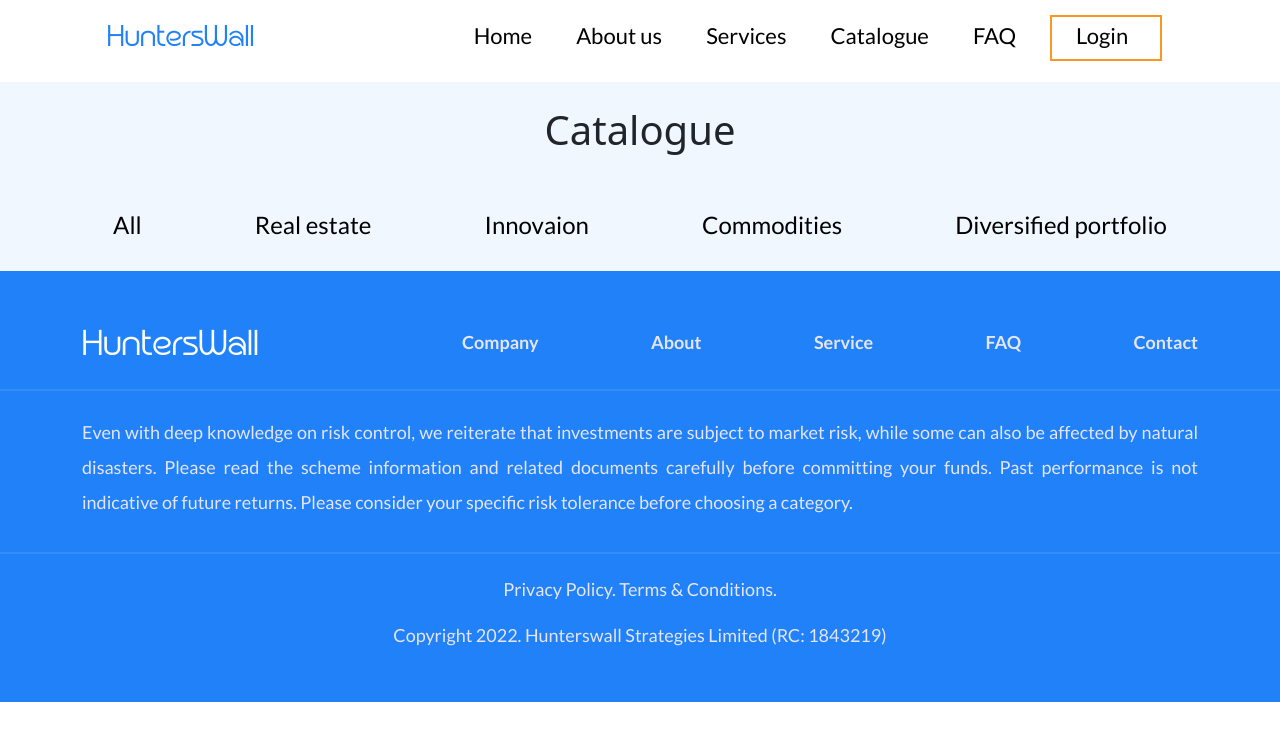
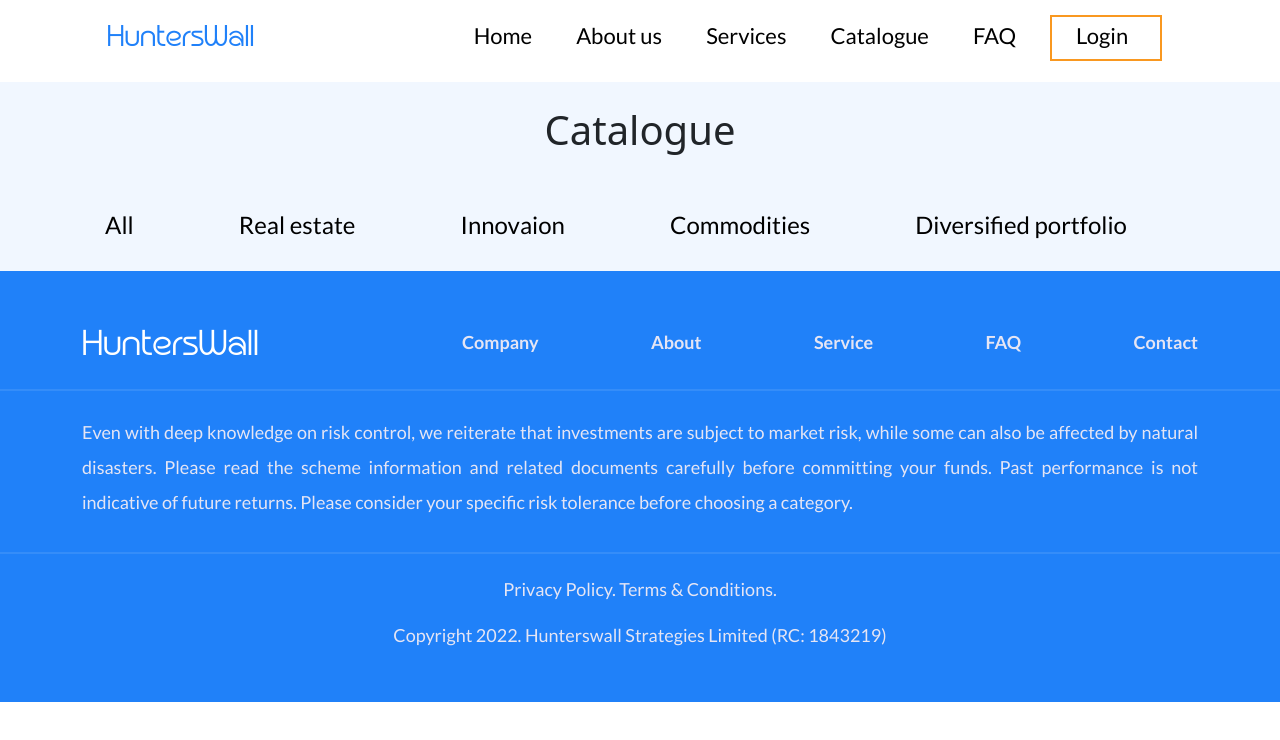
Before and after one commit to Dreezy305/HuntersWall, a Next.js app: page /catalogue in a window 1280 px wide. Shown: the top 740 px of the page. Built offline with nearby package versions, Linux system fonts and the light colour scheme.

Commit message:
catalogue  section

```diff
--- a/pages/catalogue.js
+++ b/pages/catalogue.js
@@ -7,7 +7,7 @@ function Catalogue() {
       <section className="catalogue pt-4">
         <h1 className="text-center catalogue_title">Catalogue</h1>
 
-        <div className=" pt-5 pb-4 d-flex flex-row justify-content-evenly catalogue_row">
+        <div className="pt-5 pb-4 pe-lg-5 d-flex flex-row justify-content-evenly catalogue_row">
           <h6 className="tabs">All</h6>
 
           <h6 className="tabs">Real estate</h6>
```
